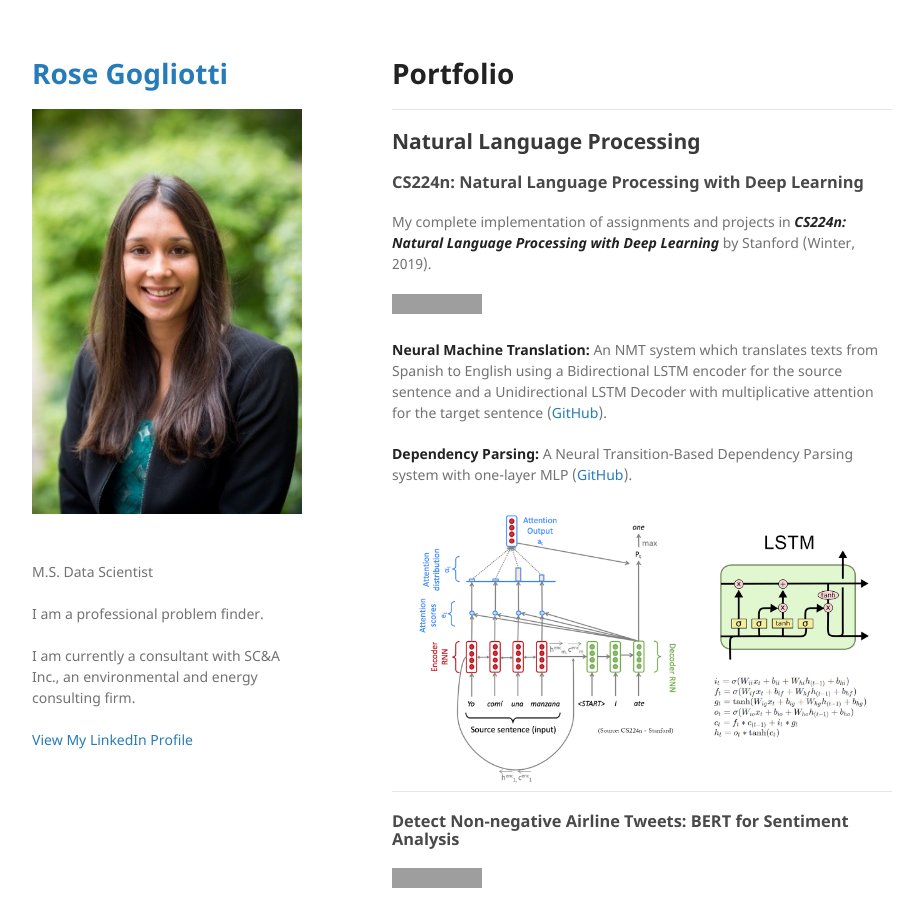
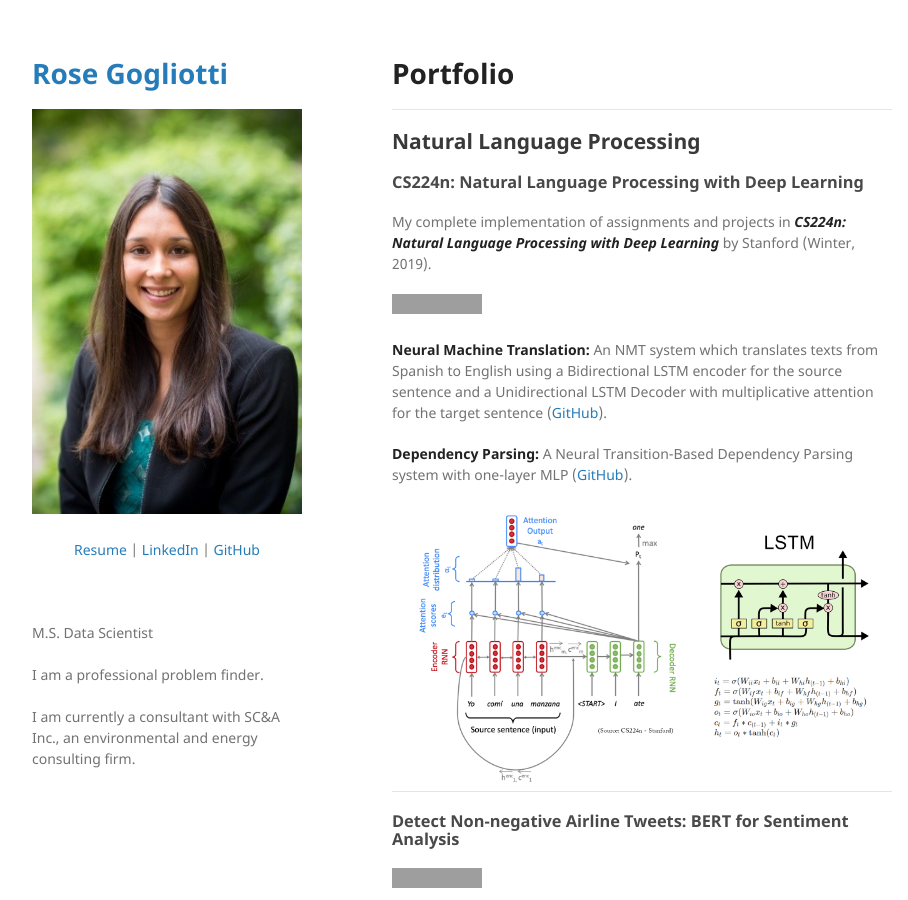
Before and after one commit to rgogliotti/rgogliotti.github.io, a Jekyll site: the page built from index.md, in a window 1280 px wide and 900 px high. Shown: the whole window, without its empty margins (178-1086 px from the left). Built offline with Jekyll 4.4.1, drawn with Linux system fonts in a browser that asks for light colours; our own code applies the rules of GitHub Pages for plain Markdown files; grey boxes are pictures that could not be loaded.

Commit message:
Update _config.yml
changed links

```diff
--- a/_config.yml
+++ b/_config.yml
@@ -1,6 +1,13 @@
 title: Rose Gogliotti # your name (or website title) here
 logo: "/images/headshot.png" # your photo (or logo) here
 description: > # your text below (remove <br> elements if you don't need line breaks)
+  <p align="center">
+  <a href="pdf/resume.pdf">Resume</a> |
+  <a href="https://www.linkedin.com/in/rgogliotti/">LinkedIn</a> |
+  <a href="https://github.com/rgogliotti">GitHub</a>
+  </p>
+
+
   <br><br>
   M.S. Data Scientist
   <br><br>
@@ -8,7 +15,7 @@ description: > # your text below (remove <br> elements if you don't need line br
   <br><br>
   I am currently a consultant with SC&A Inc., an environmental and energy consulting firm.
   <br><br>
-  <a href="www.linkedin.com/in/rgogliotti">View My LinkedIn Profile</a>
+
 
 theme: jekyll-theme-minimal
 google_analytics: G-D16ZLR8D94 # your Google Analytics tracking ID here
```
